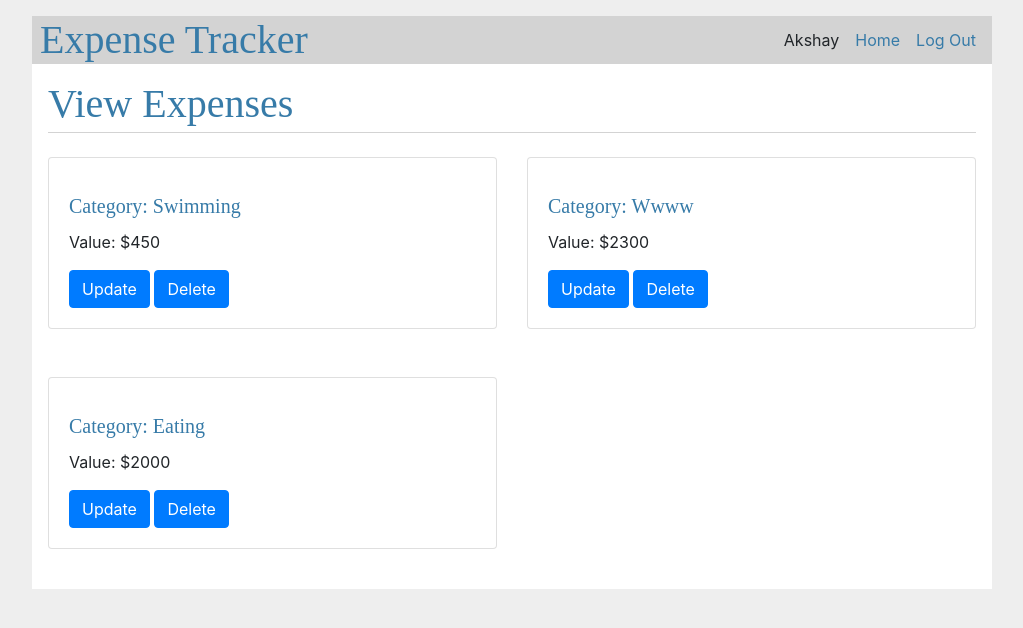
After one commit to Akshay199456/ExpenseTracker, a Flask app: page /expense/view in a window 1280 px wide. The commit adds this page. Shown: the top 628 px of the page, without its empty margins (128-1151 px from the left). Run offline with Flask 2, Linux system fonts and the light colour scheme; a user stored in the database is signed in; data comes from the database, SQL or seed files in the repository; both versions use the stored data as it was after the commit; some libraries are stand-ins or nearby versions.

Commit message:
User can view expenses in all categories

```diff
--- a/flaskr/category.py
+++ b/flaskr/category.py
@@ -21,6 +21,7 @@ def index():
 			'create_category' : 'category.create',
 			'remove_category' : 'category.delete',
 			'add_expenses' : 'expense.create',
+			'view_expenses' : 'expense.view',
 			# Will need to rename the bottom two since they fall into expenses
 			# and not categories
 			'generate_chart': 'expense.chart',
--- a/flaskr/expense.py
+++ b/flaskr/expense.py
@@ -54,6 +54,27 @@ def create():
 			return render_template('expense/create.html', categories = categories)
 
 
+@bp.route('/view')
+@login_required
+def view():
+	db = get_db()
+	error = None
+
+	all_expenses = db.execute(
+		'SELECT e.id, e.category_id, e.user_id, e.value, c.type'
+		' FROM expense e JOIN category c ON e.category_id = c.id'
+		' WHERE e.user_id = ?', (g.user['id'],)
+	).fetchall()
+
+	if len(all_expenses) == 0:
+		error = 'No expenses associated with your account. Please create an expense first!'
+		flash(error)
+		return redirect(url_for('category.index'))
+	else:
+		print('All expenses: ', all_expenses)
+		return render_template('expense/view.html', all_expenses = all_expenses)
+
+
 @bp.route('/chart')
 @login_required
 def chart():
--- a/flaskr/templates/category/index.html
+++ b/flaskr/templates/category/index.html
@@ -9,6 +9,7 @@
     <button type="submit" name='submit_button' value="create_category">Create Category</button>
     <button type="submit" name='submit_button' value="remove_category">Remove Category</button>
     <button type="submit" name='submit_button' value="add_expenses">Add Expenses</button>
+    <button type="submit" name='submit_button' value="view_expenses">View Expenses</button>
     <button type="submit" name='submit_button' value="generate_chart">Generate Chart</button>
   </form>
 {% endblock %}
--- /dev/null
+++ b/flaskr/templates/expense/view.html
@@ -0,0 +1,22 @@
+{% extends 'base.html' %}
+
+{% block header %}
+  <h1>{% block title %}View Expenses{% endblock %}</h1>
+{% endblock %}
+
+{% block content %}
+  <div class="row">
+   {% for expense in all_expenses %}
+      <div class="col-sm-6 my-4">
+      	<div class="card">
+          <div class="card-body">
+            <h5 class="card-title">Category: {{expense['type']}}</h5>
+            <p class="card-text">Value: ${{expense['value']}}</p>
+            <a href="#" class="btn btn-primary">Update</a>
+            <a href="#" class="btn btn-primary">Delete</a>
+          </div>
+        </div>
+      </div>
+    {% endfor %}
+  </div>
+{% endblock %}
```
Also changed, not shown: flaskr/templates/base.html (line endings or trailing spaces), instance/flaskr.sqlite.
